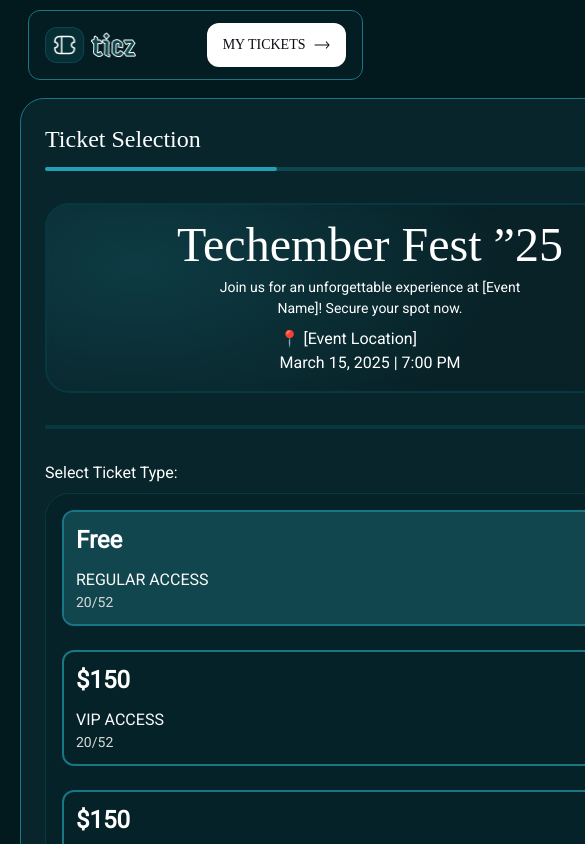
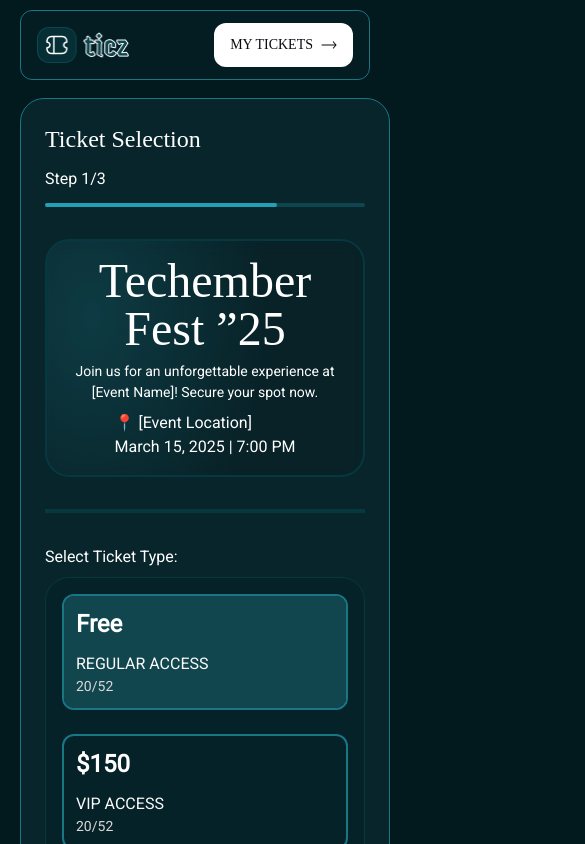
Before and after one commit to Jomagene/hng12-stage2-conference-ticket-generator, a Next.js app: page / in a window 390 px wide. Shown: the top 844 px of the page, 585 px wide, since content can reach past the window. Built offline with nearby package versions, Linux system fonts and the light colour scheme; a web font is replaced by a local one.

Commit message:
Fix header responsiveness for extra large screens

```diff
--- a/app/page.js
+++ b/app/page.js
@@ -2,7 +2,7 @@ import PageHeader from '@/components/PageHeader';
 import TicketSelection from '@/components/TicketSelection';
 export default function PageOne() {
   return (
-    <section className="border border-[#197686] bg-[#08252B] md:bg-[#041E23] rounded-3xl sm:rounded-[40px] p-6 md:p-12 flex flex-col gap-8 min-w-[700px] mx-auto">
+    <section className="border border-[#197686] bg-[#08252B] md:bg-[#041E23] rounded-3xl sm:rounded-[40px] p-6 md:p-12 flex flex-col gap-8 max-w-[700px] m-auto">
       <PageHeader title="Ticket Selection" step={1} indic="232px" />
       <TicketSelection />
     </section>
--- a/components/Header.jsx
+++ b/components/Header.jsx
@@ -2,7 +2,7 @@ import Image from 'next/image';
 
 const Header = () => {
   return (
-    <header className="border border-[#197686] px-4 py-3 flex justify-between items-center rounded-xl sm:rounded-3xl mx-[7.5px] fontJeju bg-header">
+    <header className="border border-[#197686] px-4 py-3 flex justify-between items-center rounded-xl sm:rounded-3xl fontJeju bg-header w-full max-w-[1200px] m-auto">
       <Image src="/logo.png" alt="This is the logo" width={91.8} height={36} />
       <nav className="h-[34px] hidden md:flex gap-4 items-center text-lg text-[#B3B3B3] p-[10px]">
         <span className="text-[white]">Event</span>
```
